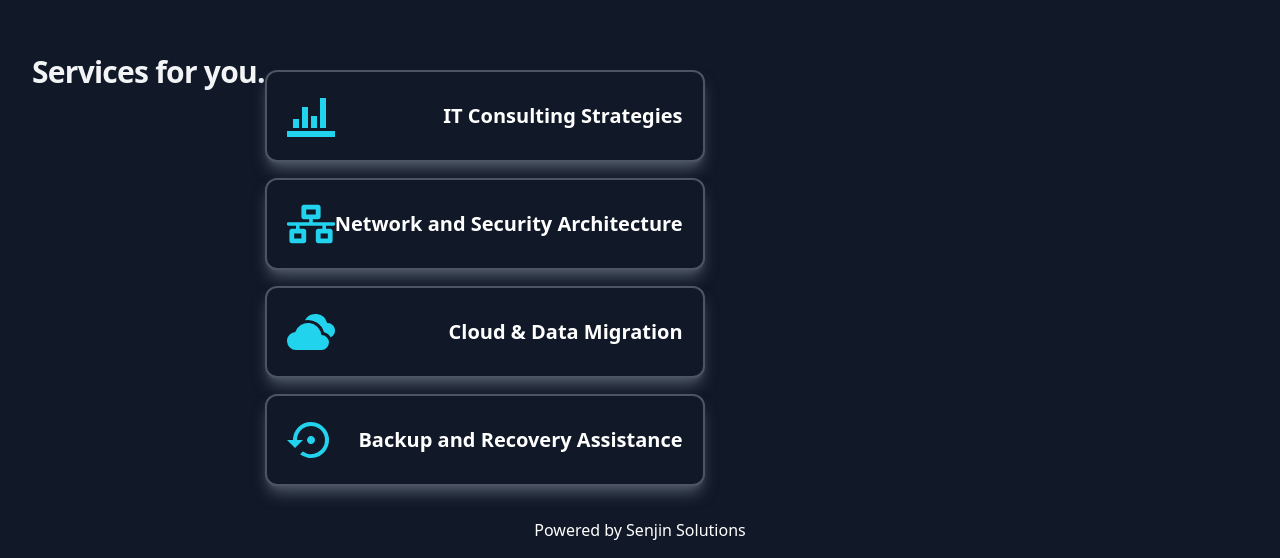
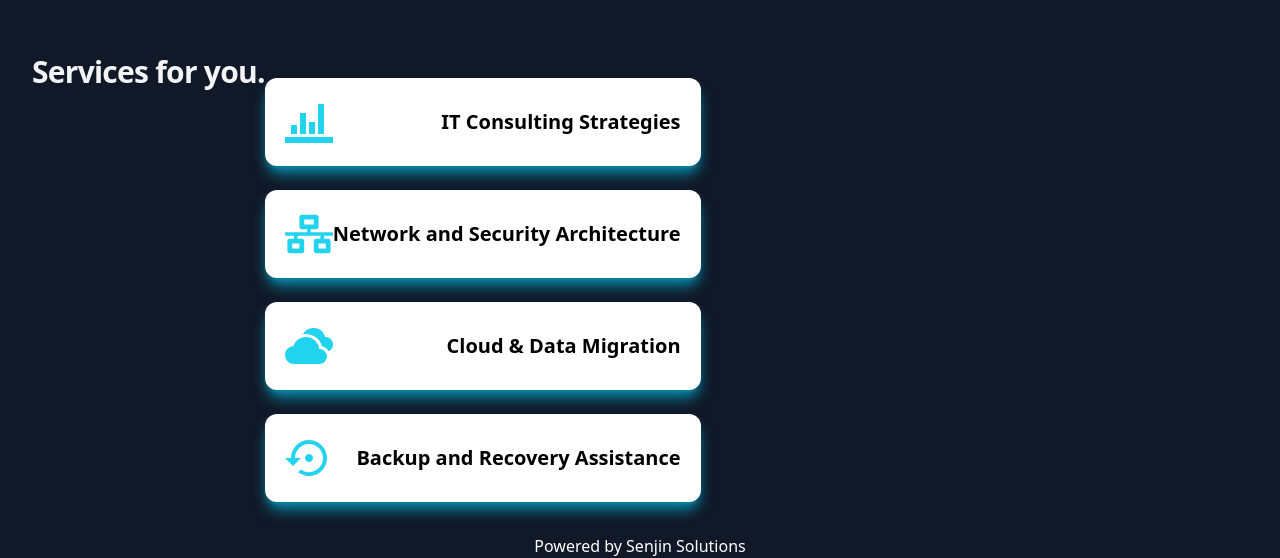
Before and after one commit to zachmyre/senjin-solutions-nextjs, a Next.js app: page / in a window 1280 px wide. Shown: the part 582-1140 px from the top of the page. Built offline with nearby package versions, Linux system fonts and the light colour scheme.

Commit message:
Update Features.tsx

```diff
--- a/components/home/Features.tsx
+++ b/components/home/Features.tsx
@@ -9,22 +9,22 @@ export const Features = () => {
       <h1 className="text-center rounded text-3xl tracking-tight font-bold text-gray-100">
         <span className="block">Services for you.</span>
       </h1>
-      <div className="space-y-4 mt-4">
-          <div className="flex flex-row justify-between items-center rounded-xl p-5 shadow-gray-600 shadow-lg border-2 border-gray-600 hover:bg-white">
+      <div className="space-y-6 mt-6">
+          <div className="flex flex-row justify-between items-center rounded-xl p-5 bg-white shadow-cyan-600 shadow-lg">
             <ImStatsBars className="rounded w-12 h-12 text-cyan-400 bg-transparent " />
-            <h2 className="text-right text-white text-xl font-semibold bg-transparent hover:text-black">IT Consulting Strategies</h2>
+            <h2 className="text-right text-black text-xl font-semibold bg-transparent">IT Consulting Strategies</h2>
           </div>
-          <div className="flex flex-row justify-between items-center rounded-xl p-5 shadow-gray-600 shadow-lg border-2 border-gray-600 hover:bg-white">
+          <div className="flex flex-row justify-between items-center rounded-xl p-5 bg-white shadow-cyan-600 shadow-lg">
             <FaNetworkWired className="rounded w-12 h-12 text-cyan-400 bg-transparent " />
-            <h2 className="text-right text-white text-xl font-semibold bg-transparent hover:text-black">Network and Security Architecture</h2>
+            <h2 className="text-right text-black text-xl font-semibold bg-transparent">Network and Security Architecture</h2>
           </div>
-          <div className="flex flex-row justify-between items-center rounded-xl p-5 shadow-gray-600 shadow-lg border-2 border-gray-600 hover:bg-white">
+          <div className="flex flex-row justify-between items-center rounded-xl p-5 bg-white shadow-cyan-600 shadow-lg">
             <BsFillCloudsFill className="rounded w-12 h-12 text-cyan-400 bg-transparent " />
-            <h2 className="text-right text-white text-xl font-semibold bg-transparent hover:text-black">Cloud & Data Migration</h2>
+            <h2 className="text-right text-black text-xl font-semibold bg-transparent">Cloud & Data Migration</h2>
           </div>
-          <div className="flex flex-row justify-between items-center rounded-xl p-5 shadow-gray-600 shadow-lg border-2 border-gray-600 hover:bg-white">
+          <div className="flex flex-row justify-between items-center rounded-xl p-5 bg-white shadow-cyan-600 shadow-lg">
             <MdSettingsBackupRestore className="rounded w-12 h-12 text-cyan-400 bg-transparent " />
-            <h2 className="text-right text-white text-xl font-semibold bg-transparent hover:text-black">Backup and Recovery Assistance</h2>
+            <h2 className="text-right text-black text-xl font-semibold bg-transparent">Backup and Recovery Assistance</h2>
           </div>
       </div>
     </div>
```
